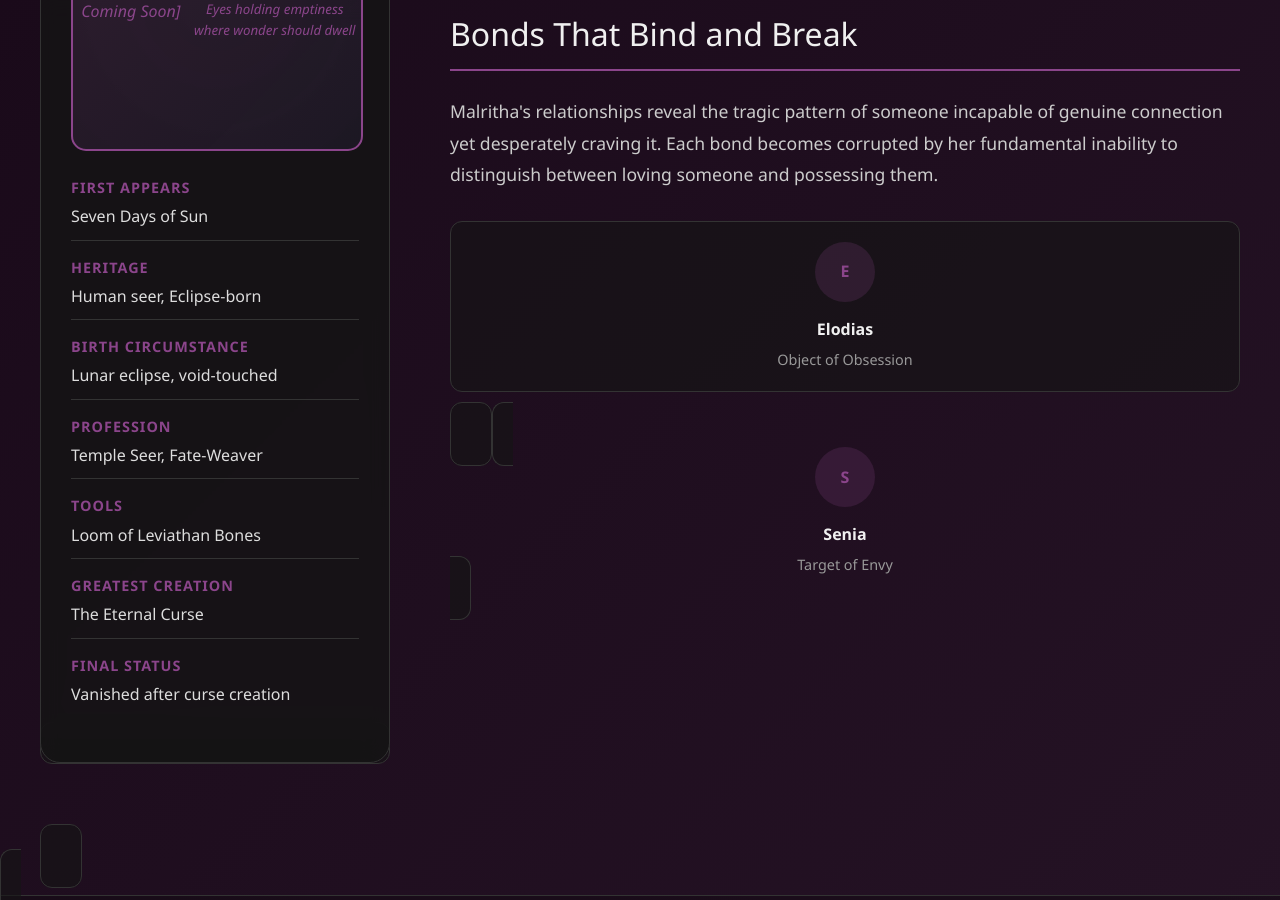
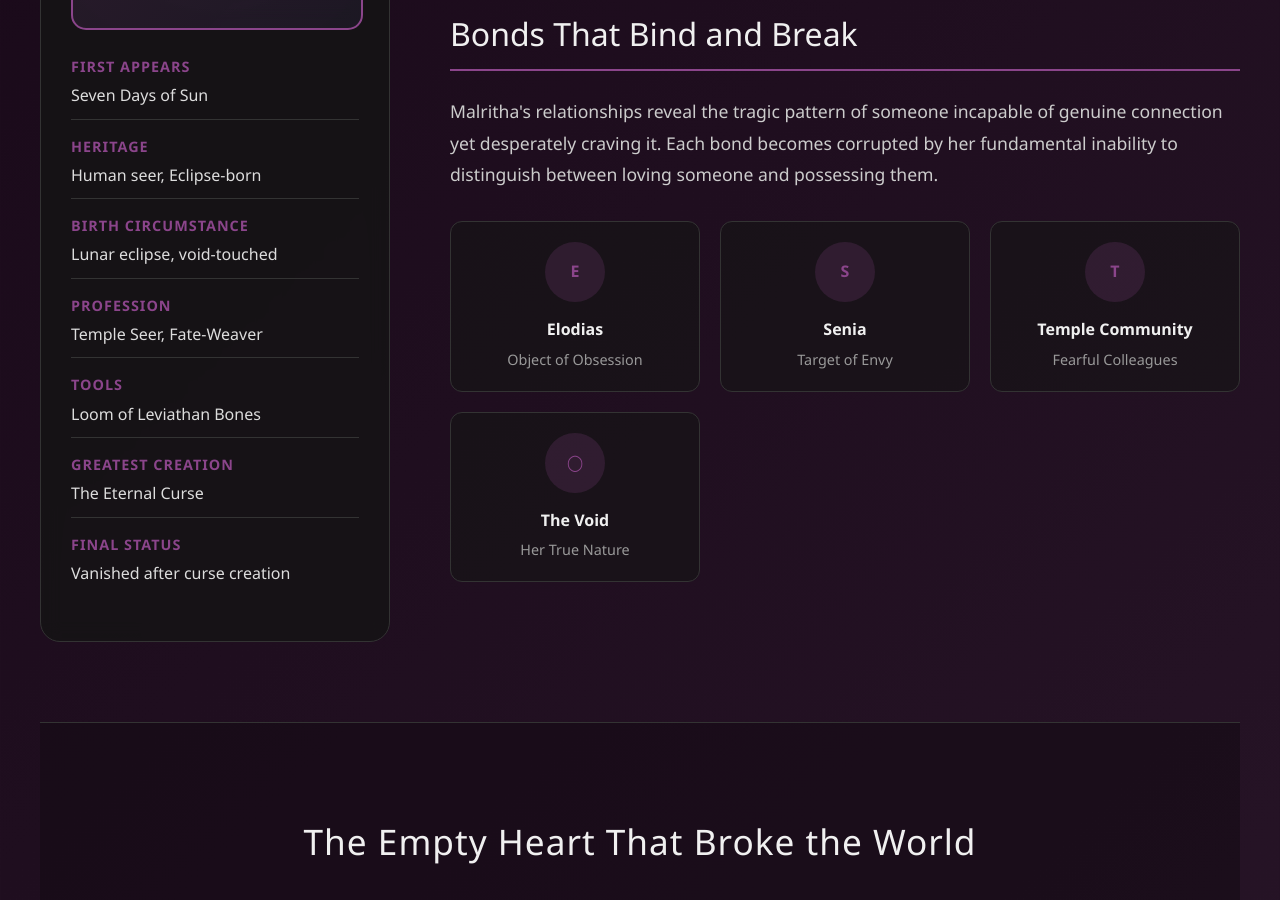
Before and after one commit to Mileena28/Mileena28.github.io, a Jekyll site: the page world-guide/characters/malritha.html, which Jekyll copies as it is, in a window 1280 px wide and 900 px high, scrolled down 4205 px. Built offline with Jekyll 4.4.1, drawn with Linux system fonts in a browser that asks for light colours.

Commit message:
Update malritha.html

```diff
--- a/world-guide/characters/malritha.html
+++ b/world-guide/characters/malritha.html
@@ -728,11 +728,21 @@
                             <div class="related-avatar">E</div>
                             <div class="related-name">Elodias</div>
                             <div class="related-role">Object of Obsession</div>
-                        </div>
+                        </a>
                         <a href="senia.html" class="related-character">
                             <div class="related-avatar">S</div>
                             <div class="related-name">Senia</div>
                             <div class="related-role">Target of Envy</div>
+                        </a>
+                        <div class="related-character">
+                            <div class="related-avatar">T</div>
+                            <div class="related-name">Temple Community</div>
+                            <div class="related-role">Fearful Colleagues</div>
+                        </div>
+                        <div class="related-character">
+                            <div class="related-avatar">◯</div>
+                            <div class="related-name">The Void</div>
+                            <div class="related-role">Her True Nature</div>
                         </div>
                     </div>
                 </section>
```
